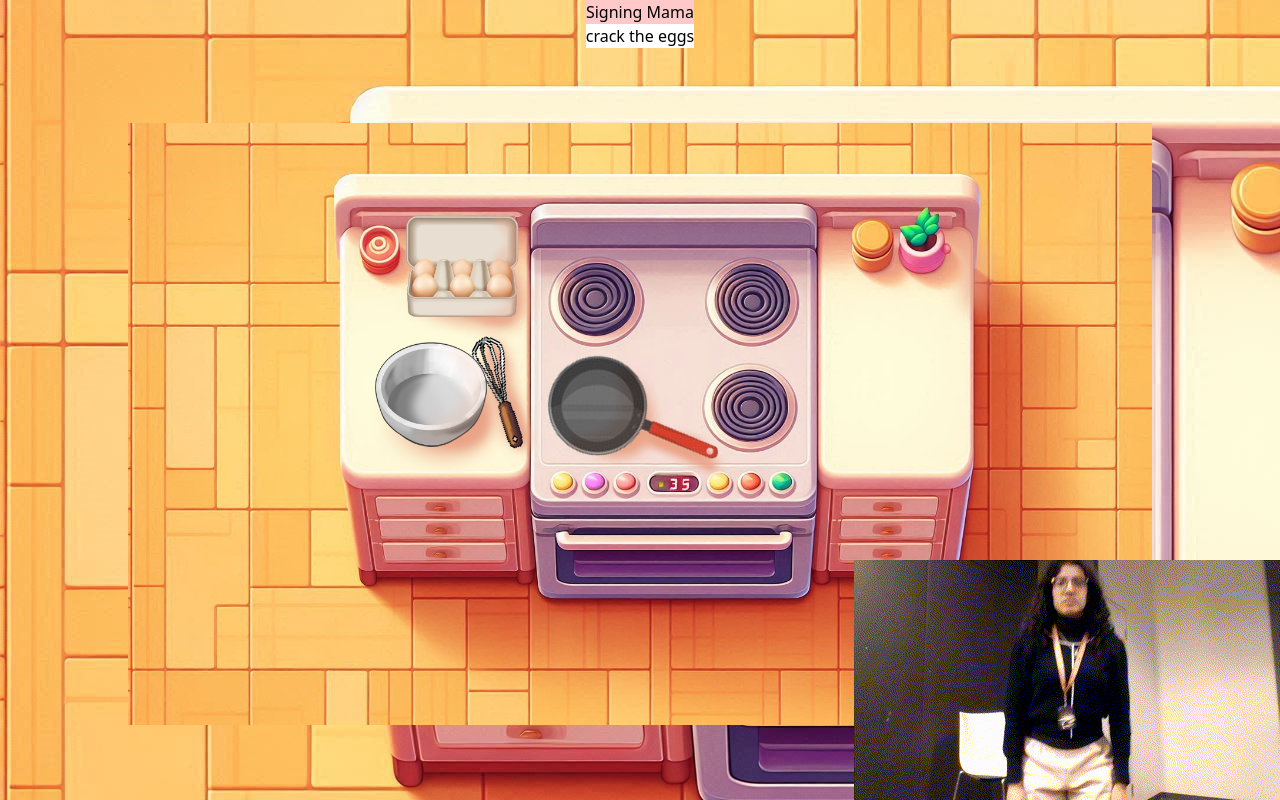
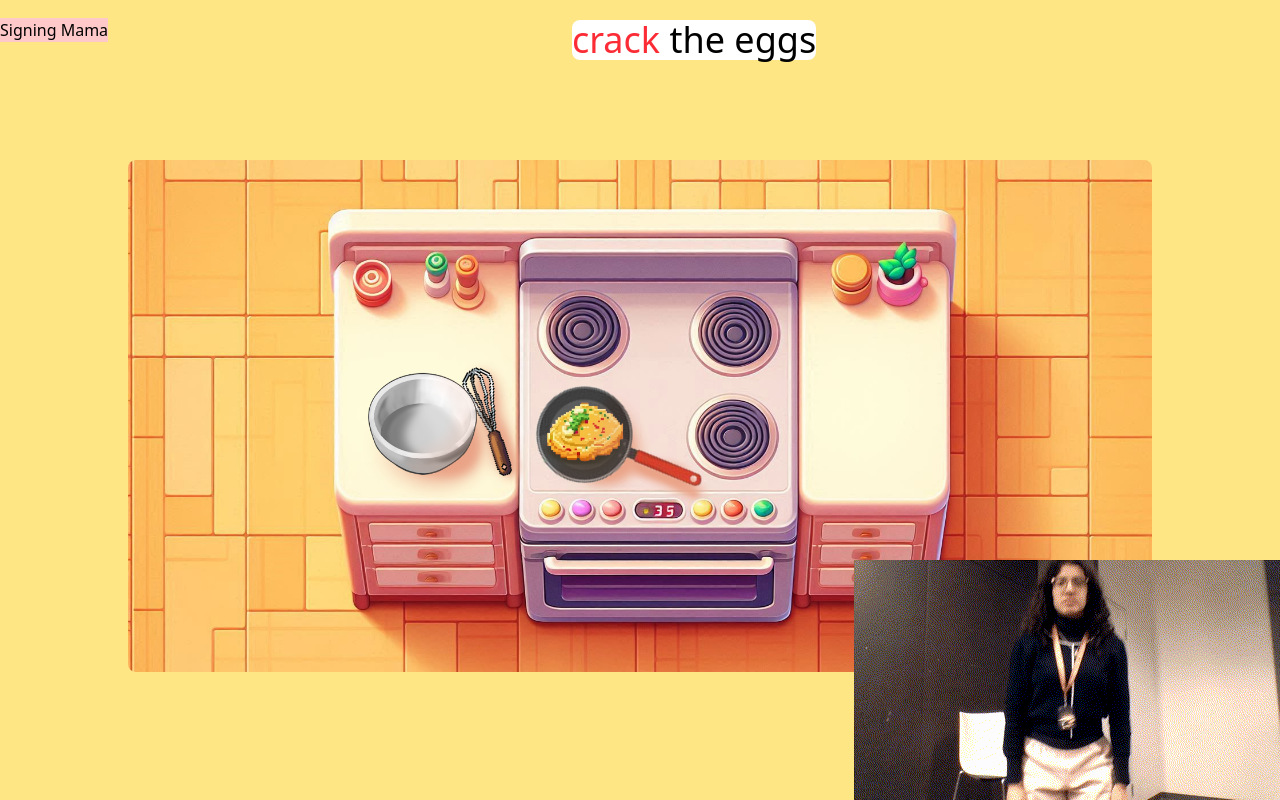
Before and after one commit to suha-ab/SigningMama-ConUHacksIX, a React (Vite) app in the folder frontend--template/: page / in a window 1280 px wide. Built offline with nearby package versions, Linux system fonts and the light colour scheme; no server answers.

Commit message:
frontend

```diff
--- a/frontend--template/src/App.jsx
+++ b/frontend--template/src/App.jsx
@@ -10,21 +10,22 @@ export default function App() {
 var windowHeight = window.innerHeight;
 
   return (
-    <div className="flex flex-col h-screen w-screen bg-[url('./assets/1-initial-state.png')] pl-0">
-      <div className="flex flex-col items-center">
-      <Logo className="z-0"/>
-      <InstructionBar className="z-0" />
+    <div className="flex flex-col h-screen w-screen bg-amber-200 pl-0">
+      <div className="flex flex-row justify-between items-center">
+      <Logo className="ml-auto z-0"/>
+      <div className='pt-5 flex-grow flex justify-center items-center'>
+        <InstructionBar className="z-0 m-10" />
       </div>
-      <div className='flex-grow flex items-center justify-center relative'>
-      <ImageScreen className="z-0"/>
-      <div className='absolute bottom-0 left-0 z-10'>
-      {/* <UserCam className="z-1"/> */}
+      </div>
+      <div className='flex-grow flex items-start justify-center relative mt-25'>
+      <ImageScreen urlID={4} className="z-0"/>
+      <div className='absolute bottom-0 left-0 z-10 '>
+      <UserCam className="z-1"/>
       </div>
       <div className='absolute bottom-0 right-0 z-10'>
       <TutorialVid className="z-1" />
       </div>
       </div>
     </div>
-
   )
 }
--- a/frontend--template/src/components/ImageScreen.jsx
+++ b/frontend--template/src/components/ImageScreen.jsx
@@ -1,5 +1,33 @@
-export default function ImageScreen() {
+// bg-[url('./assets/1-initial-state.png')]
+
+export default function ImageScreen(urlID) {
+    const urls = ['./assets/1-initial-state.png', './assets/2-cracked-eggs.png', './assets/3-mixed-eggs.png',
+        './assets/3a-whisking-eggs-in-bowl-left.png',
+        '3b-whisking-eggs-in-bowl-right.png',
+        '3c-whisking-eggs-in-bowl-top.png',
+        './assets/4-cooked-eggs.png',
+        './assets/5-finished-omelette.png'];
+        console.log(urlID.urlID);
+    if(urlID.urlID == 0) {
     return(
-        <div className="bg-cover bg-[url('./assets/1-initial-state.png')] w-8/10 h-8/10"></div>
+        <div className="rounded-lg bg-cover bg-[url('./assets/1-initial-state.png')] w-8/10 h-8/10"></div>
+    )}
+    else if(urlID.urlID == 1) {
+    return(
+        <div className="rounded-lg bg-cover bg-[url('./assets/2-cracked-eggs-in-bowl.png')] w-8/10 h-8/10"></div>
     )
+    }
+    else if(urlID.urlID == 2) {
+        return(
+            <div className="rounded-lg bg-cover bg-[url('./assets/3-whisked-eggs-in-bowl.png')] w-8/10 h-8/10"></div>)
+    }
+    else if (urlID.urlID == 3) {
+        return(
+            <div className="rounded-lg bg-cover bg-[url('./assets/4-eggs-cooking-in-pan.png')] w-8/10 h-8/10"></div>)
+    }
+    else {
+        return(
+            <div className="rounded-lg bg-cover bg-[url('./assets/5-omelet-in-pan.png')] w-8/10 h-8/10"></div>)
+    }
+
 }
--- a/frontend--template/src/components/InstructionBar.jsx
+++ b/frontend--template/src/components/InstructionBar.jsx
@@ -1,7 +1,10 @@
 export default function InstructionBar() {
-    const instructions = ["crack the eggs", "mix the eggs in a bowl", "pour the eggs into the pan", "cook the eggs"];
+    const firstword = ["crack", "mix", "pour", "cook"];
+    const instructions = [" the eggs", " the eggs in a bowl", " the eggs into the pan", " the eggs"];
 
     return(
-        <div className="bg-white">{instructions[0]}</div>
+        <div className="rounded-lg bg-white text-4xl">
+            <span className="text-red-500">{firstword[0]}</span>{instructions[0]}
+        </div>
     )
 }
--- a/frontend--template/src/components/UserCam.jsx
+++ b/frontend--template/src/components/UserCam.jsx
@@ -4,7 +4,7 @@ import "../App.css";
 
 function UserCam() {
   return (
-    <div className="App">
+    <div className="w-100 h-auto App">
       <Webcam />
     </div>
   );
```
